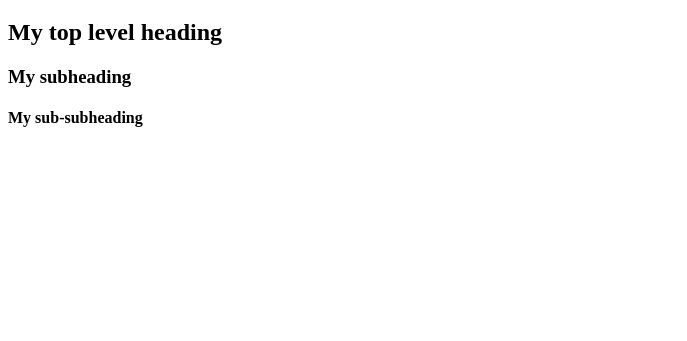
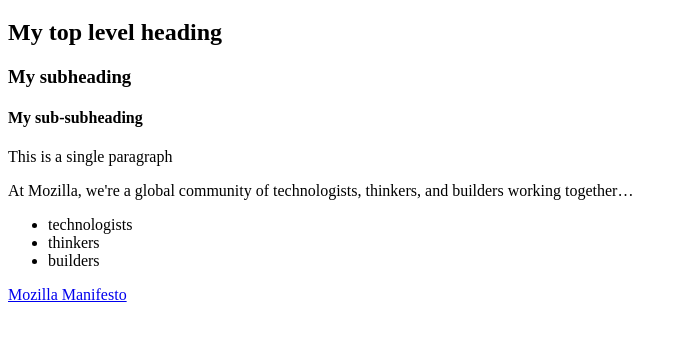
Before and after one commit to CarlosPovedar1/Part0, a plain HTML site: page Index.html in a window 1280 px wide. Shown: the part 87-428 px from the top of the page, without its empty margins (0-687 px from the left). Drawn offline with Linux system fonts and the light colour scheme.

Commit message:
lists and links

```diff
--- a/Index.html
+++ b/Index.html
@@ -11,6 +11,19 @@
     <h2>My top level heading</h2>
     <h3>My subheading</h3>
     <h4>My sub-subheading</h4>
+    <p>This is a single paragraph</p>
+    <p>
+        At Mozilla, we're a global community of technologists, thinkers, and builders
+        working together…
+      </p>
+    <ul>
+        <li>technologists</li>
+        <li>thinkers</li>
+        <li>builders</li>
+    </ul>
+    <a href="https://www.mozilla.org/en-US/about/manifesto/">
+        Mozilla Manifesto
+      </a>
 
 </body>
 </html>
```
